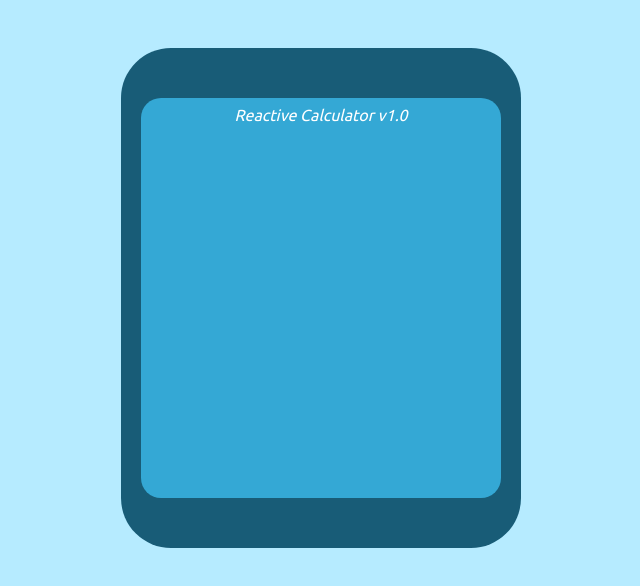
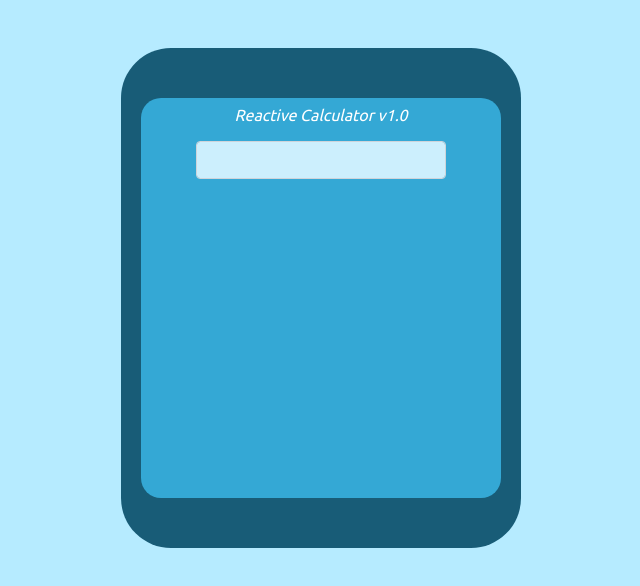
Before and after one commit to Joeseff6/Reactive-Calculator, a React (Create React App) app: page / in a window 1280 px wide. Shown: the top 586 px of the page, without its empty margins (319-959 px from the left). Built offline with nearby package versions, Linux system fonts and the light colour scheme; the HTML template or start-up script is replaced by a standard one.

Commit message:
Created and imported Screen component, styled Screen

```diff
--- a/src/App.js
+++ b/src/App.js
@@ -1,3 +1,4 @@
+import Screen from "./components/Screen";
 import "./App.css";
 
 function App() {
@@ -8,8 +9,13 @@ function App() {
           <div className="secondary-background">
             <div className="row">
               <div className="col">
-                  <h6 className="text-center calculator-model mt-2" >Reactive Calculator v1.0</h6>
+                <h6 className="text-center calculator-model mt-2">
+                  Reactive Calculator v1.0
+                </h6>
               </div>
+            </div>
+            <div className="row justify-content-center mt-2">
+              <Screen />
             </div>
           </div>
         </div>
--- /dev/null
+++ b/src/components/Screen.css
@@ -0,0 +1,4 @@
+#screen {
+  width: 250px;
+  background-color: #cceffd;
+}
--- /dev/null
+++ b/src/components/Screen.js
@@ -0,0 +1,17 @@
+import React from "react";
+import "./Screen.css"
+
+const Screen = () => {
+  return (
+    <form type="submit">
+      <input
+        className="form-control"
+        type="text"
+        id="screen"
+        name="screen"
+      />
+    </form>
+  );
+};
+
+export default Screen;
```
Lines whose indentation alone changed are shown as unchanged.
